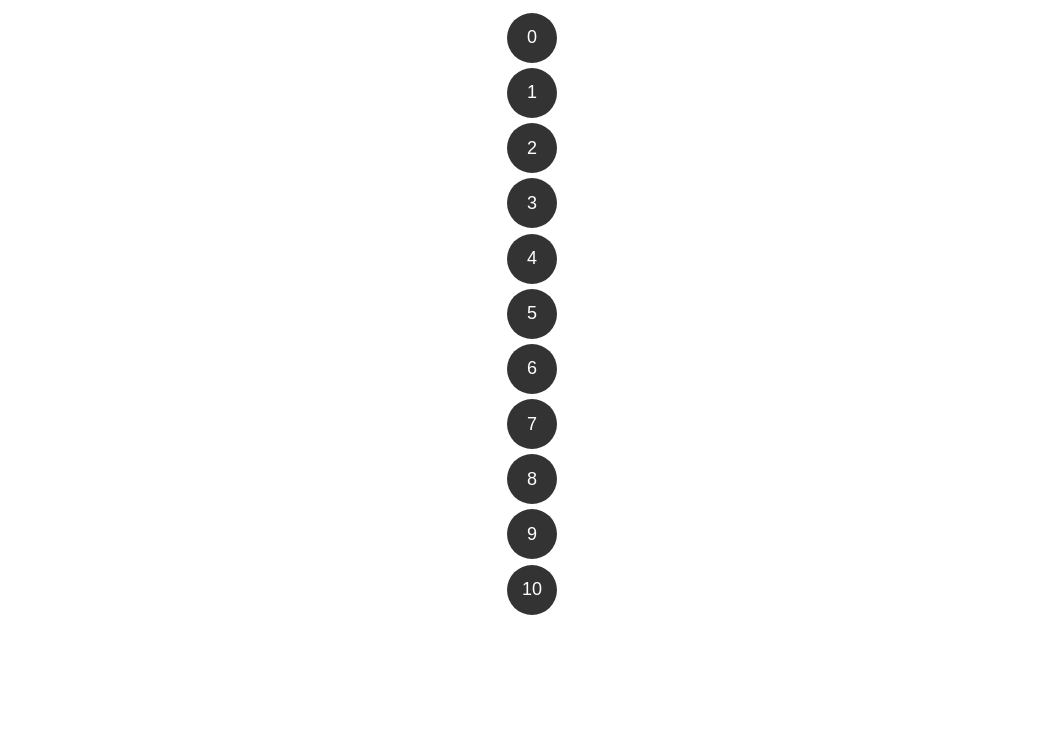
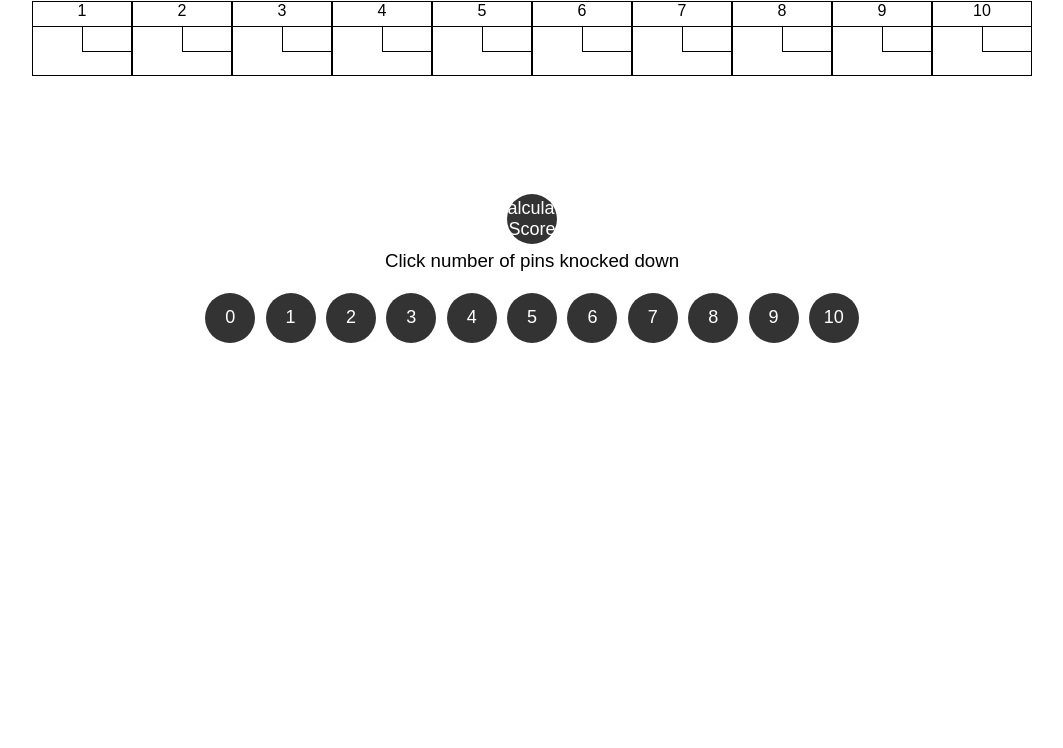
Before and after one commit to Jays-T/bowling_calculator, a plain HTML site: page index.html in a window 1280 px wide. Shown: the part 52-800 px from the top of the page, without its empty margins (108-1171 px from the left). Drawn offline with nearby package versions, Linux system fonts and the light colour scheme.

Commit message:
add basic scoreboard styling

```diff
--- a/style.css
+++ b/style.css
@@ -21,9 +21,50 @@
     align-items: center;
   }
 
-  .pins {
+  .pins,
+  .test-pins,
+  #scoreboard {
       display: flex;
       flex-direction: row;
+  }
+
+  #scoreboard {
+    height: 200px;
+  }
+
+  .frame {
+    height: 75px;
+    width: 100px;
+    border: 1px solid #000;
+  }
+
+  .frame-count {
+    height: 25px;
+    width: 100%;
+    border-bottom: 1px solid #000;
+  }
+
+  .rolls {
+    height: 25px;
+    display: flex;
+    flex-direction: row;
+    width: 100%;
+  }
+
+  .first-roll {
+    width: 50%;
+  }
+
+  .second-roll {
+    width: 50%;
+    border-bottom: 1px solid #000;
+    border-left: 1px solid #000;
+  }
+
+  .frame-score {
+    width: 100%;
+    height: 25px;
+    text-align: center;
   }
 
   h1,
```
